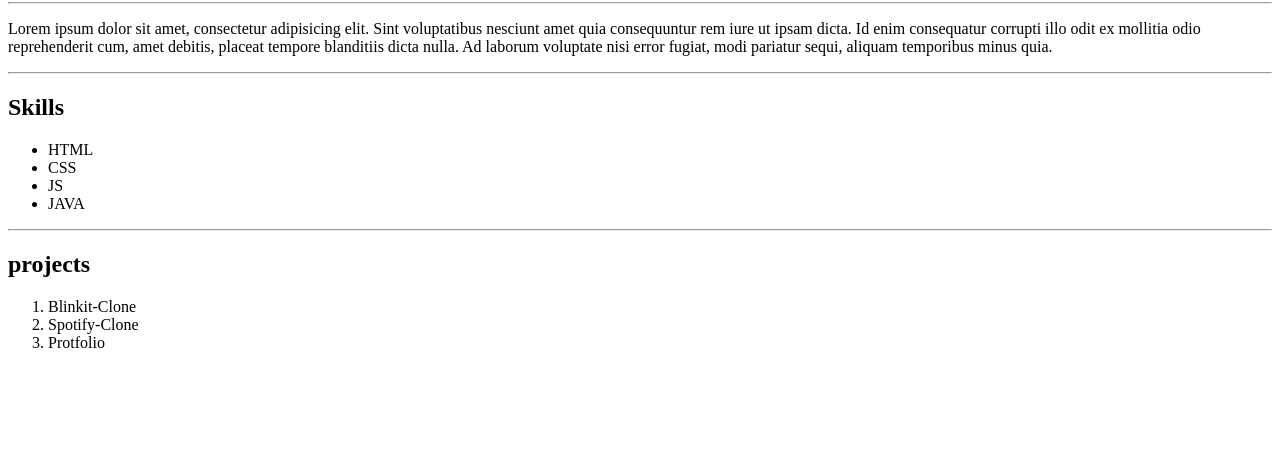
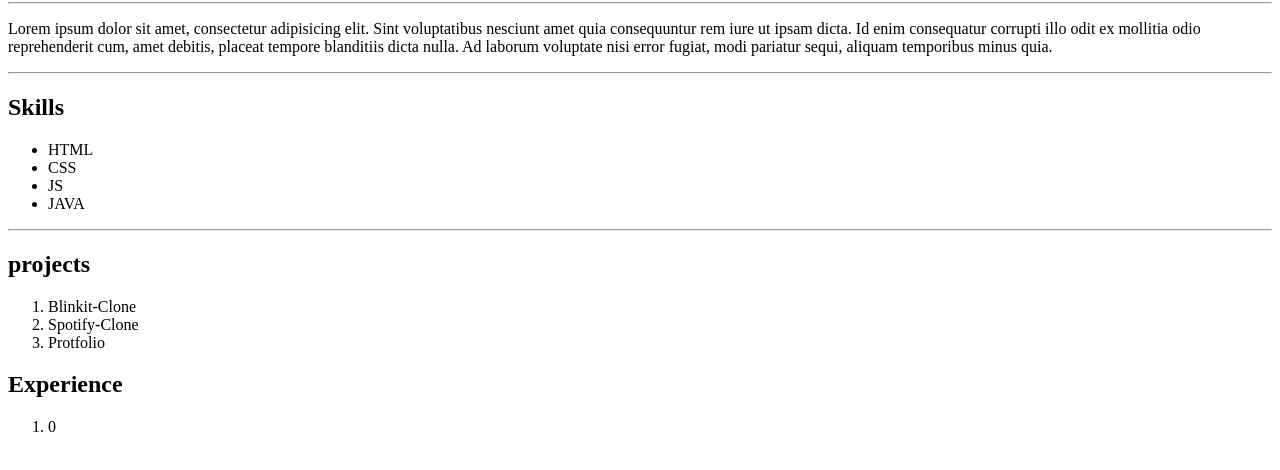
Before and after one commit to sriramulagopi/project4, a plain HTML site: page index.html in a window 1280 px wide. Shown: the part 78-548 px from the top of the page. Drawn offline with Linux system fonts and the light colour scheme.

Commit message:
modified file

```diff
--- a/index.html
+++ b/index.html
@@ -30,5 +30,9 @@
         <li>Spotify-Clone</li>
         <li>Protfolio</li>
     </ol>
+    <h2>Experience</h2>
+    <ol>
+        <li>0</li>
+    </ol>
   </body>
 </html>
```
